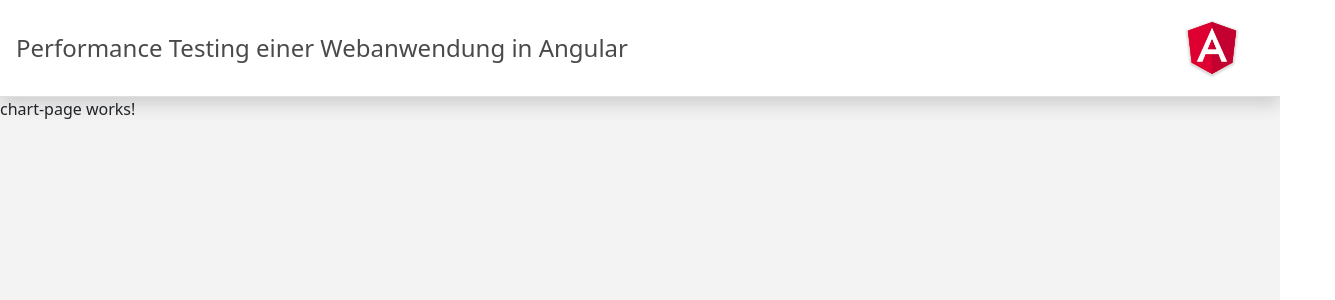
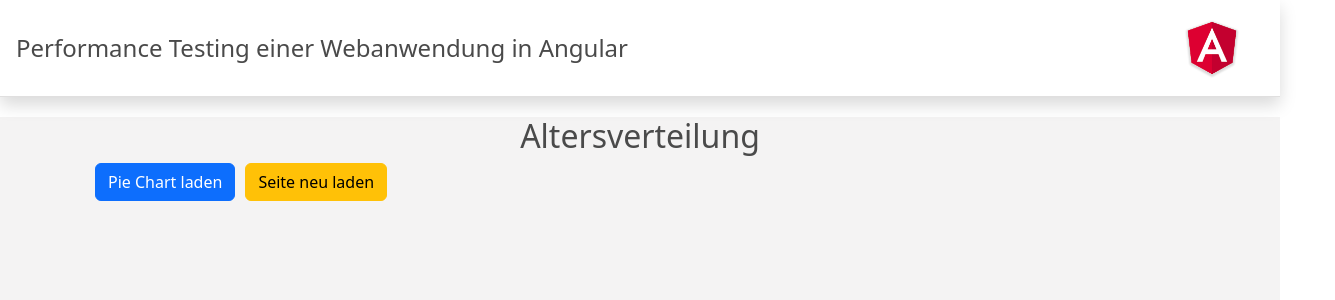
Before and after one commit to ElindTahir/BA-Angular-Project, an Angular app: page /chart-page in a window 1280 px wide. Shown: the top 300 px of the page, 1335 px wide, since content can reach past the window. Built offline with nearby package versions, Linux system fonts and the light colour scheme.

Commit message:
Chart.js Implementation

```diff
--- a/package.json
+++ b/package.json
@@ -19,6 +19,7 @@
     "@angular/platform-browser-dynamic": "^17.3.0",
     "@angular/router": "^17.3.0",
     "bootstrap": "^5.3.3",
+    "chart.js": "^4.4.2",
     "rxjs": "~7.8.0",
     "tslib": "^2.3.0",
     "zone.js": "~0.14.3"
--- a/src/app/app.module.ts
+++ b/src/app/app.module.ts
@@ -9,6 +9,7 @@ import { ApiFetchingPageComponent } from './api-fetching-page/api-fetching-page.
 import { ChartPageComponent } from './chart-page/chart-page.component';
 import { NavBarComponent } from './nav-bar/nav-bar.component';
 import { FormsModule } from '@angular/forms';
+import { Chart } from 'chart.js';
 
 @NgModule({
   declarations: [
--- a/src/app/chart-page/chart-page.component.html
+++ b/src/app/chart-page/chart-page.component.html
@@ -1 +1,8 @@
-<p>chart-page works!</p>
+<div class="chart-container">
+    <h1 class="title">Altersverteilung</h1>
+    <div class="button-container">
+        <button class="btn btn-primary" (click)="loadPieChart()">Pie Chart laden</button>
+        <button class="btn btn-warning" (click)="loadPieChart()">Seite neu laden</button>
+    </div>
+    <canvas #pieCanvas *ngIf="showPieChart"></canvas>
+</div>
--- a/src/app/chart-page/chart-page.component.scss
+++ b/src/app/chart-page/chart-page.component.scss
@@ -0,0 +1,26 @@
+.chart-container {
+    display: flex;
+    flex-direction: column;
+    align-items: center;
+    margin: 20px;
+
+    canvas {
+        width: 700px !important;
+        height: 700px !important;
+    }
+}
+
+.title {
+    align-self: center;
+    font-size: 32px;
+    font-weight: 500;
+    color: #4a4a4a;
+}
+
+.button-container {
+    margin-left: 150px;
+    display: flex;
+    align-items: center;
+    gap: 10px;
+    width: 100%;
+}
--- a/src/app/chart-page/chart-page.component.ts
+++ b/src/app/chart-page/chart-page.component.ts
@@ -1,10 +1,64 @@
-import { Component } from '@angular/core';
+import { Component, ElementRef, ViewChild } from '@angular/core';
+import { Chart, registerables } from 'chart.js';
 
 @Component({
   selector: 'app-chart-page',
   templateUrl: './chart-page.component.html',
-  styleUrl: './chart-page.component.scss'
+  styleUrls: ['./chart-page.component.scss']
 })
 export class ChartPageComponent {
+  @ViewChild('pieCanvas') pieCanvas: ElementRef<HTMLCanvasElement> | undefined;
+  chart: Chart<"pie", number[], string> | undefined;
+  showPieChart: boolean = false;
 
+  constructor() {
+    Chart.register(...registerables);
+  }
+
+  ngAfterViewInit() {
+  }
+
+  initChart() {
+    if (this.pieCanvas && this.pieCanvas.nativeElement) {
+      this.chart = new Chart(this.pieCanvas.nativeElement, {
+        type: 'pie',
+        data: {
+          labels: ['18-23', '24-28', '29-38', '39-47', '48-60'],
+          datasets: [{
+            data: [10, 20, 30, 20, 15],
+            backgroundColor: [
+              'rgba(255, 99, 132, 0.2)',
+              'rgba(54, 162, 235, 0.2)',
+              'rgba(255, 206, 86, 0.2)',
+              'rgba(75, 192, 192, 0.2)',
+              'rgba(153, 102, 255, 0.2)'
+            ],
+            borderColor: [
+              'rgba(255, 99, 132, 1)',
+              'rgba(54, 162, 235, 1)',
+              'rgba(255, 206, 86, 1)',
+              'rgba(75, 192, 192, 1)',
+              'rgba(153, 102, 255, 1)'
+            ],
+            borderWidth: 1
+          }]
+        },
+        options: {
+          responsive: true,
+          plugins: {
+            legend: {
+              display: true
+            }
+          }
+        }
+      });
+    }
+  }
+
+  loadPieChart() {
+    this.showPieChart = true;
+    setTimeout(() => {
+      this.initChart();
+    }, 0);
+  }
 }
```
Also changed, not shown: 1 other file (tests, documents, lock files or other folders).
